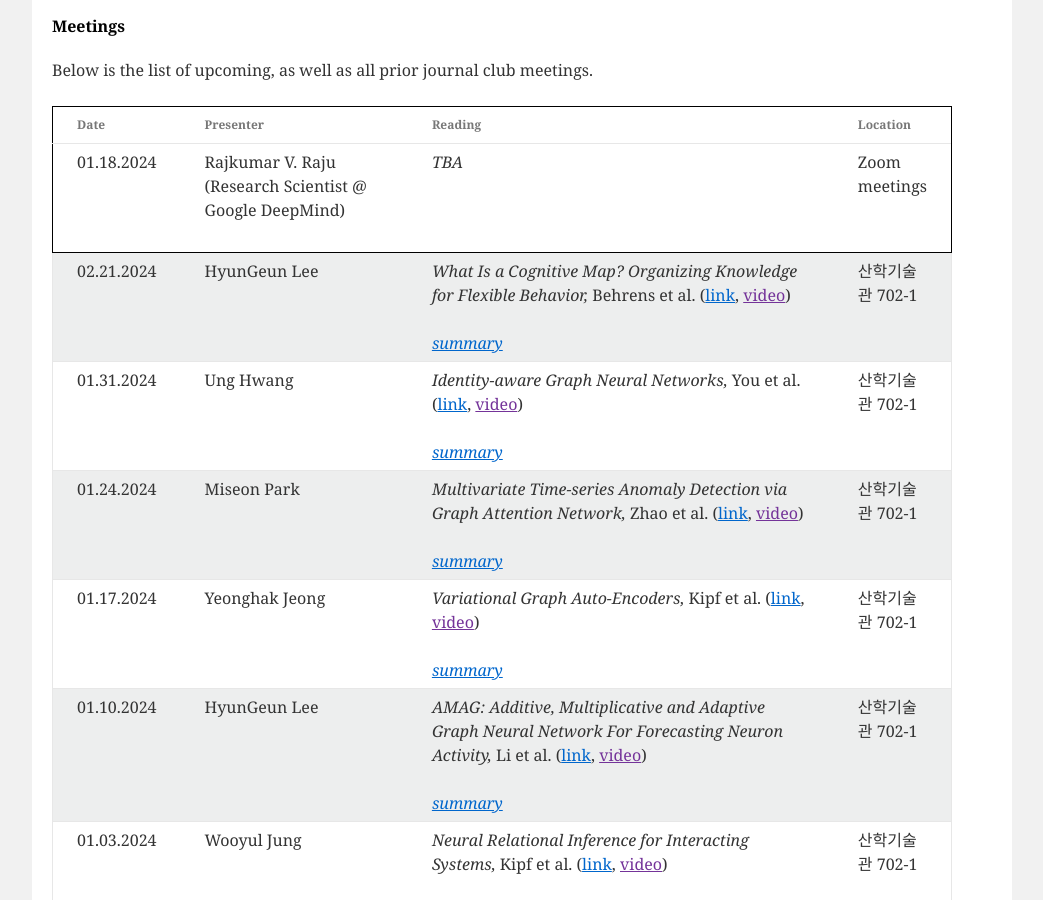
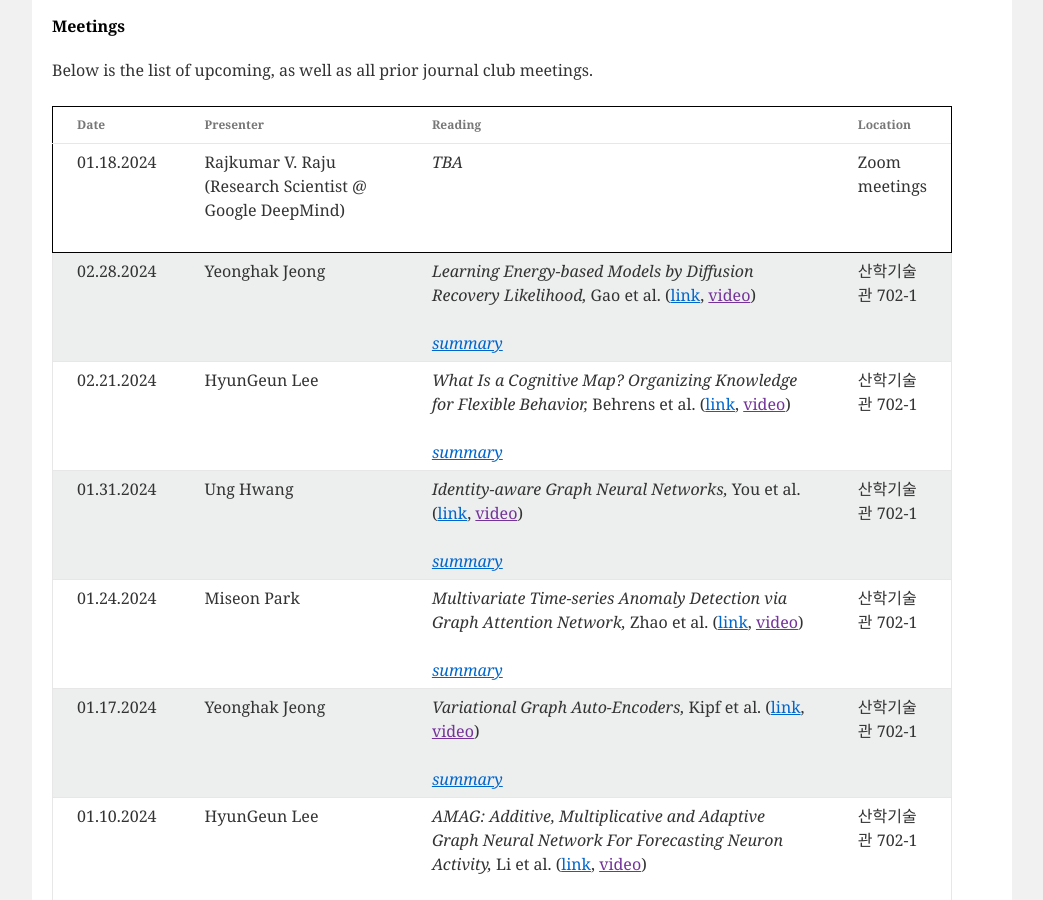
Before and after one commit to niai-lab/GraphML-JC, a Jekyll site: the page built from index.html, in a window 1280 px wide and 900 px high, scrolled down 788 px. Shown: the whole window, without its empty margins (118-1161 px from the left). Built offline with Jekyll 4.4.1, drawn with Linux system fonts in a browser that asks for light colours.

Commit message:
Update meeting_info.yml

```diff
--- a/_data/meeting_info.yml
+++ b/_data/meeting_info.yml
@@ -5,6 +5,15 @@
   url: "None"
   location: "Zoom meetings"
   summary:
+
+- presenter: Yeonghak Jeong
+  date: 02.28.2024
+  paper: "Learning Energy-based Models by Diffusion Recovery Likelihood"
+  authors: Gao et al.
+  url: https://arxiv.org/abs/2012.08125
+  location: "산학기술관 702-1"
+  summary: >
+
 
 - presenter: HyunGeun Lee
   date: 02.21.2024
```
